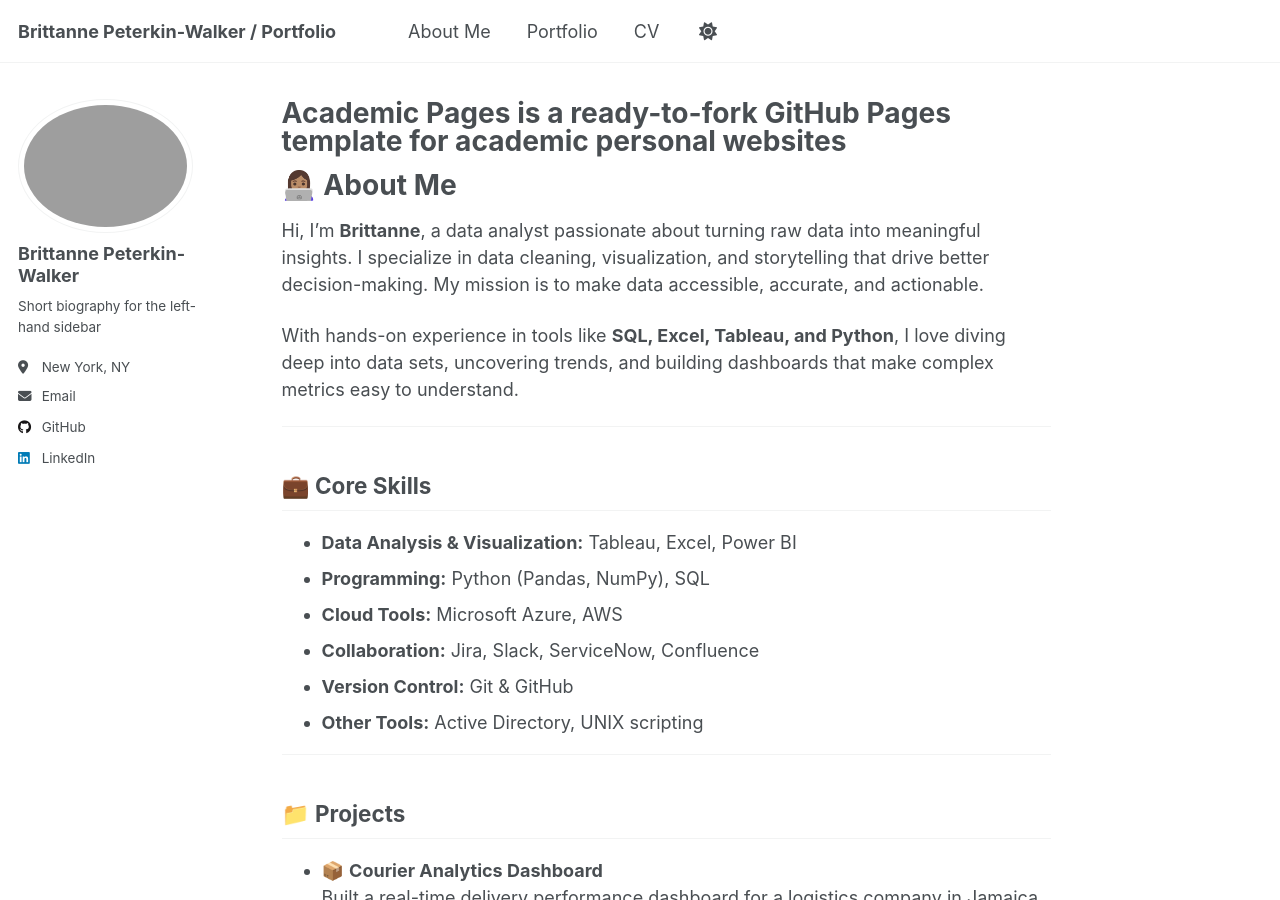
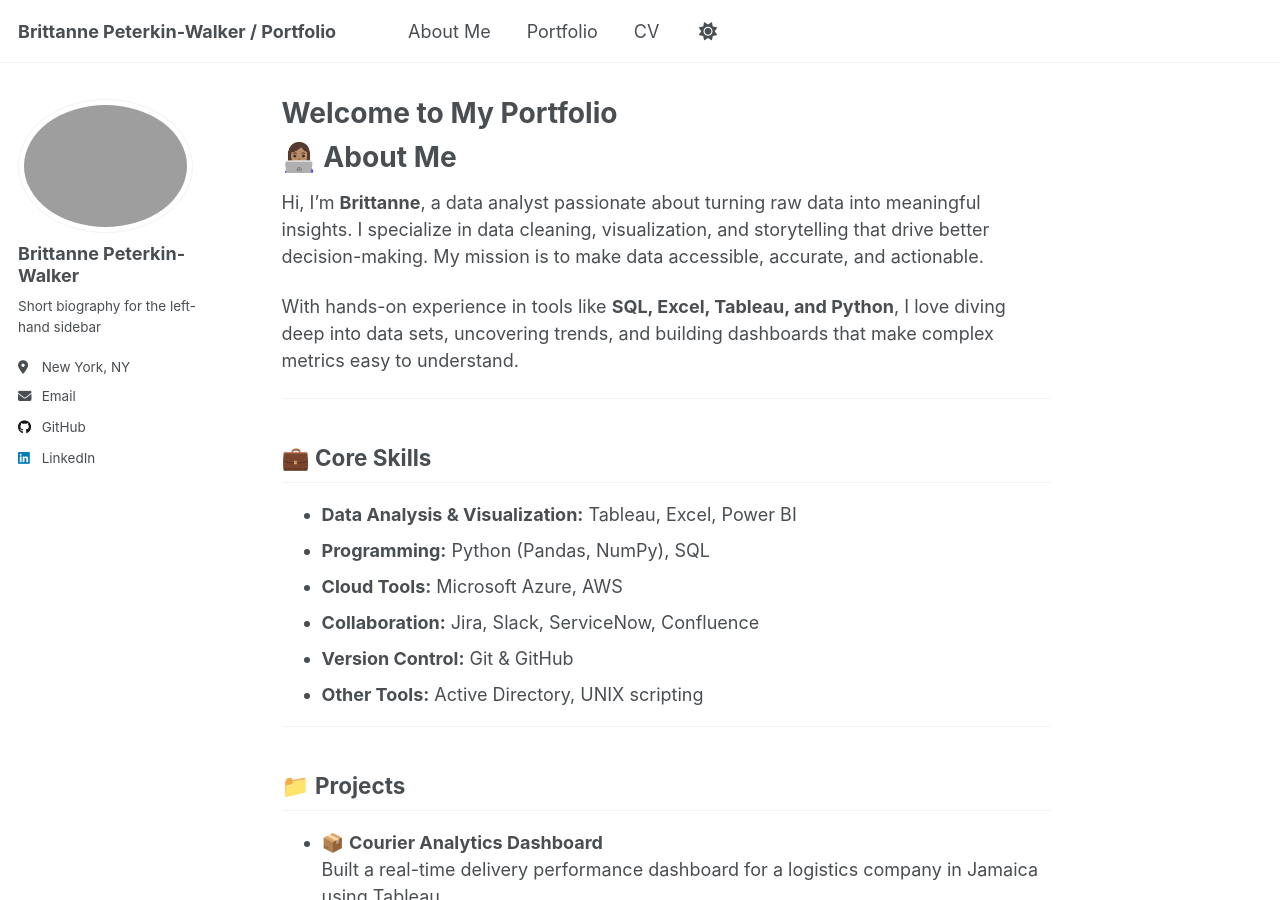
Before and after one commit to brittannep/brittannep.github.io, a Jekyll site: the page built from _pages/about.md, in a window 1280 px wide and 900 px high. Built offline with Jekyll 4.4.1, drawn with Linux system fonts in a browser that asks for light colours; a script that is not in the unit is left out.

Commit message:
Update about.md

```diff
--- a/_pages/about.md
+++ b/_pages/about.md
@@ -1,6 +1,6 @@
 ---
 permalink: /
-title: "Academic Pages is a ready-to-fork GitHub Pages template for academic personal websites"
+title: "Welcome to My Portfolio"
 author_profile: true
 redirect_from:
   - /publications/
```
